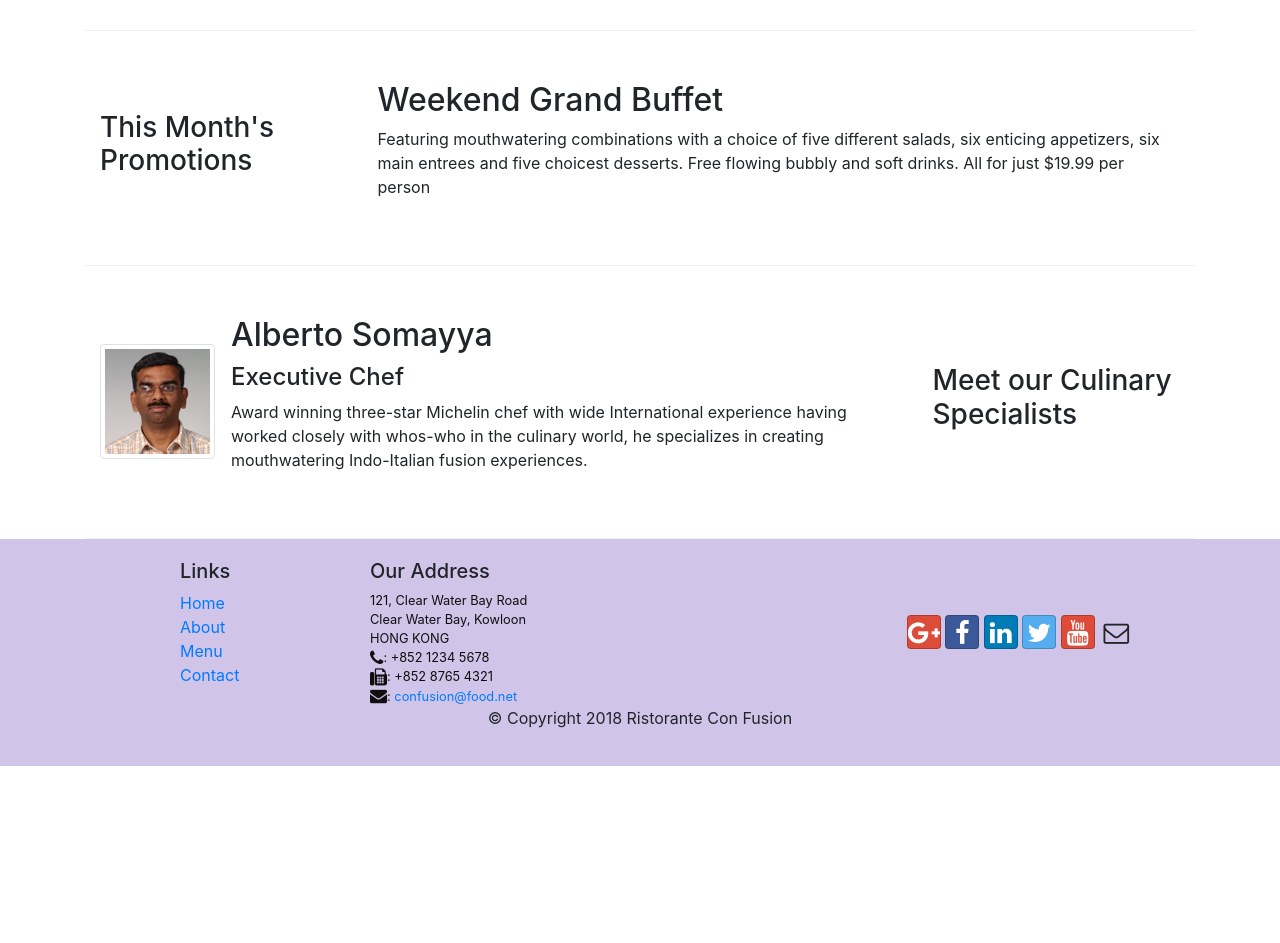
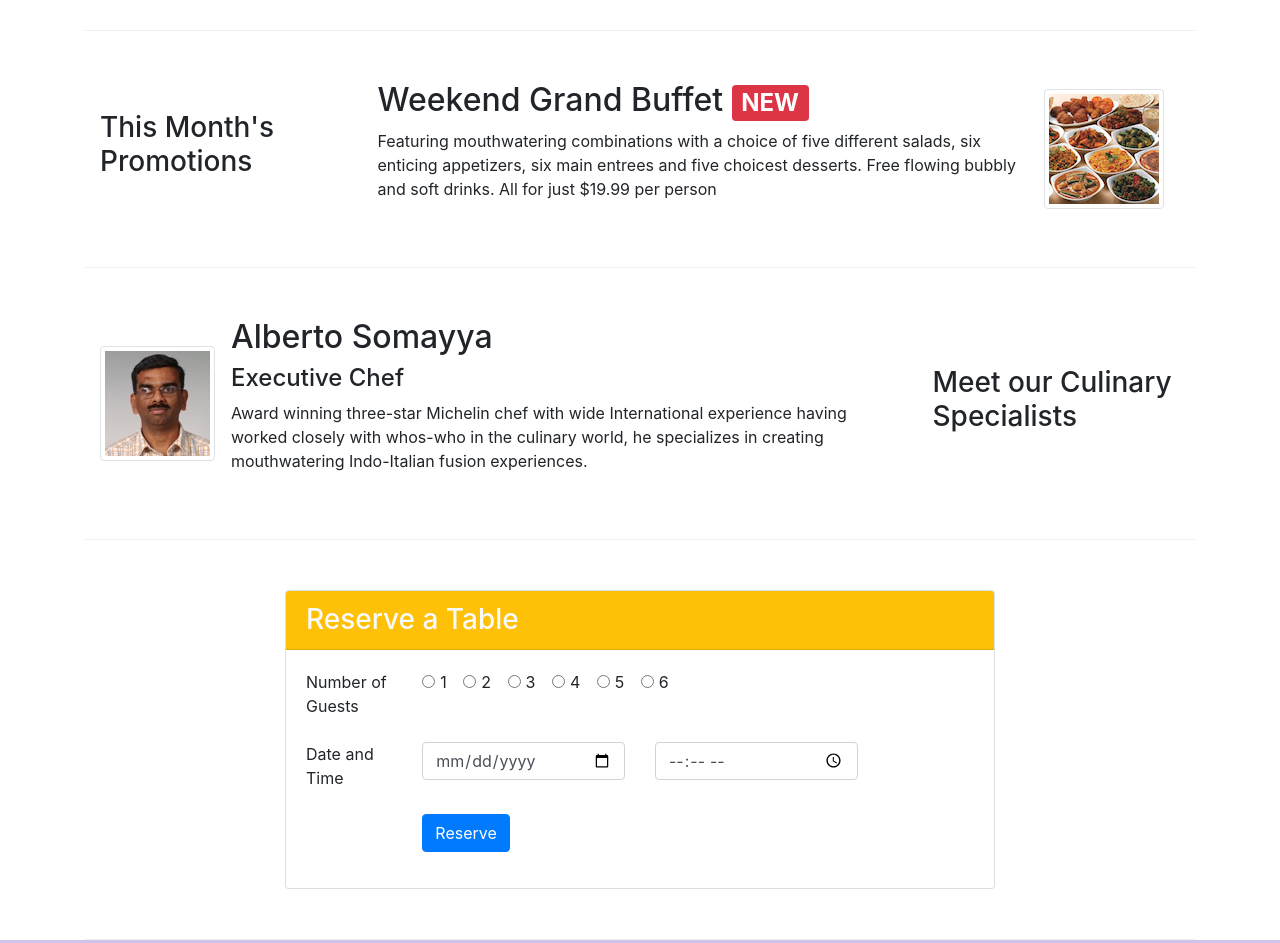
Before and after one commit to Adrian0207/Front-End-Web-UI-Frameworks-and-Tools-Bootstrap-4, a website: page Front End Web UI Frameworks and Tools Bootstrap 4/Bootstrap4/conFusion/index.html in a window 1280 px wide. Shown: the part 540-1483 px from the top of the page. Before the commit the page ends 1306 px from the top, so only its background shows below. Drawn offline with nearby package versions, Linux system fonts and the light colour scheme.

Commit message:
Assignment 2

```diff
--- a/Front End Web UI Frameworks and Tools Bootstrap 4/Bootstrap4/conFusion/index.html
+++ b/Front End Web UI Frameworks and Tools Bootstrap 4/Bootstrap4/conFusion/index.html
@@ -40,8 +40,13 @@
                     <h1>Ristorante con Fusion</h1>
                     <p>We take inspiration from the World's best cuisines, and create a unique fusion experience. Our lipsmacking creations will tickle your culinary senses!</p>
                 </div>
-                <div class="col-12 col-sm align-self-center">
+
+                <div class="col-12 col-sm-3 align-self-center">
                     <img src="img/logo.png" class="img-fluid">
+                </div>
+
+                <div class="col-12 mt-5 mt-sm-0 col-sm-3 text-center align-self-center">
+                    <a role="button" class="btn btn-warning btn-sm btn-block" href="#reservation"><strong>Reserve Table</strong></a>
                 </div>
             </div>
         </div>
@@ -61,7 +66,11 @@
                             <span class="badge badge-danger">HOT</span>
                             <span class="badge badge-pill badge-secondary">$4.99</span>
                         </h2>
-                        <p>A unique combination of Indian Uthappam (pancake) and Italian pizza, topped with Cerignola olives, ripe vine cherry tomatoes, Vidalia onion, Guntur chillies and Buffalo Paneer.</p>
+                        <p class="d-none d-sm-block">
+                            A unique combination of Indian Uthappam (pancake) and Italian pizza,
+                            topped with Cerignola olives, ripe vine cherry tomatoes, Vidalia onion,
+                            Guntur chillies and Buffalo Paneer.
+                        </p>
                     </div>
                 </div>
             </div>
@@ -72,9 +81,22 @@
             <div class="col-12 col-sm-4 col-md-3">
                 <h3>This Month's Promotions</h3>
             </div>
+
             <div class="col col-sm col-md">
-                <h2>Weekend Grand Buffet</h2>
-                <p>Featuring mouthwatering combinations with a choice of five different salads, six enticing appetizers, six main entrees and five choicest desserts. Free flowing bubbly and soft drinks. All for just $19.99 per person </p>
+                <div class="media">
+                    <div class="media-body">
+                        <h2 class="mt-0">
+                            Weekend Grand Buffet
+                            <span class="badge badge-danger">NEW</span>
+                        </h2>
+                        <p class="d-none d-sm-block">
+                            Featuring mouthwatering combinations with a choice of five different salads,
+                            six enticing appetizers, six main entrees and five choicest desserts.
+                            Free flowing bubbly and soft drinks. All for just $19.99 per person
+                        </p>
+                    </div>
+                    <img class="d-flex mr-3 img-thumbnail align-self-center" src="img/buffet.png" alt="Week Buffet">
+                </div>
             </div>
         </div>
 
@@ -98,6 +120,69 @@
                     </div>
                 </div>
             </div>
+        </div>
+
+        <div class="row row-content justify-content-center" id="reservation">
+            <div class="col-sm-8">
+                <div class="card">
+                    <h3 class="card-header bg-warning text-light">Reserve a Table</h3>
+                    <div class="card-body">
+                        <form>
+                            <div class="form-group row">
+                                <label for="numberguests" class="col-12 col-sm-2">Number of Guests</label>
+                                <div class="col">
+                                    <div class="form-check form-check-inline">
+                                        <input class="form-check-input" type="radio" id="one_guest" name="one_guest" value="one">
+                                        <label class="form-check-label" for="one_guest">1</label>
+                                    </div>
+
+                                    <div class="form-check form-check-inline">
+                                        <input class="form-check-input" type="radio" id="two_guest" name="two_guest" value="two">
+                                        <label class="form-check-label" for="two_guest">2</label>
+                                    </div>
+
+                                    <div class="form-check form-check-inline">
+                                        <input class="form-check-input" type="radio" id="three_guest" name="three_guest" value="three">
+                                        <label class="form-check-label" for="three_guest">3</label>
+                                    </div>
+
+                                    <div class="form-check form-check-inline">
+                                        <input class="form-check-input" type="radio" id="four_guest" name="four_guest" value="four">
+                                        <label class="form-check-label" for="four_guest">4</label>
+                                    </div>
+
+                                    <div class="form-check form-check-inline">
+                                        <input class="form-check-input" type="radio" id="five_guest" name="five_guest" value="five">
+                                        <label class="form-check-label" for="five_guest">5</label>
+                                    </div>
+
+                                    <div class="form-check form-check-inline">
+                                        <input class="form-check-input" type="radio" id="six_guest" name="six_guest" value="six">
+                                        <label class="form-check-label" for="six_guest">6</label>
+                                    </div>
+                                </div>
+                            </div>
+
+                            <div class="form-group row">
+                                <label class="col-12 col-sm-2" for="date">Date and Time</label>
+                                <div class="col-12 col-sm-4">
+                                    <input type="date" class="form-control" id="date" name="date" placeholder="Date">
+                                </div>
+                                <div class="col-12 col-sm-4">
+                                    <input type="time" class="form-control" id="time" placeholder="Time">
+                                </div>
+                            </div>
+
+                            <div class="form-group row">
+                                <div class="col offset-0 offset-sm-2">
+                                  <button type="submit" class="btn btn-primary">Reserve</button>
+                                </div>
+                            </div>
+                        </form>
+                    </div>
+                </div>
+            </div>
+
         </div>
     </div>
 
```
